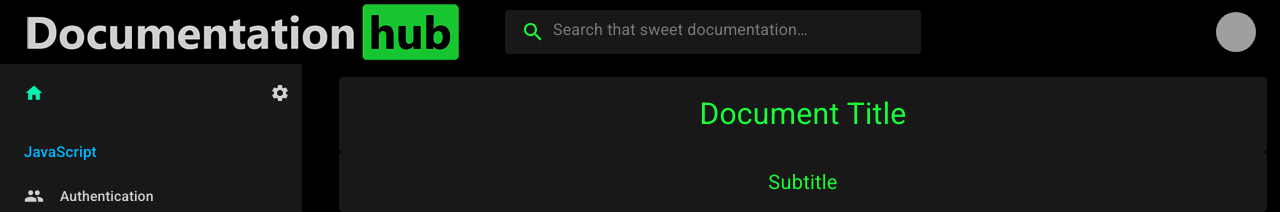
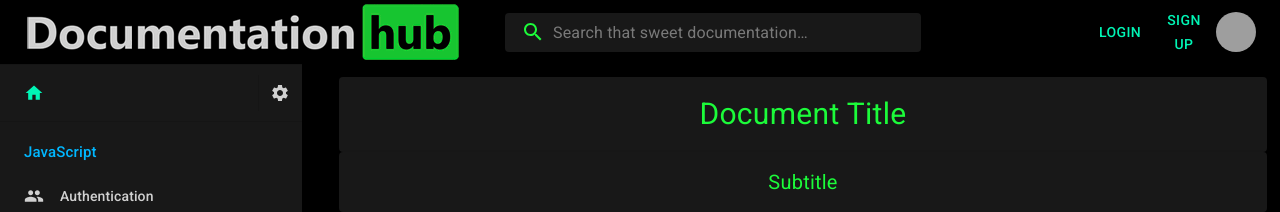
Before and after one commit to T0mWhite/dochub, a React (Create React App) app in the folder client/: page / in a window 1280 px wide. Shown: the top 212 px of the page. Built offline with nearby package versions, Linux system fonts and the light colour scheme; grey boxes are pictures that could not be loaded.

Commit message:
Hi Future Employers

```diff
--- a/client/src/components/DrawerTest/index.js
+++ b/client/src/components/DrawerTest/index.js
@@ -17,7 +17,7 @@
 import Tooltip from '@mui/material/Tooltip';
 import MenuItem from '@mui/material/MenuItem';
 
-const pages = ['Products', 'Pricing', 'About'];
+
 const settings = ['Profile', 'Account', 'Dashboard', 'Logout'];
 
 const Search = styled('div')(({ theme }) => ({
@@ -58,6 +58,20 @@
       width: '40ch',
     },
   },
+}));
+
+const SignUp = styled(Button)(({ theme }) => ({
+  height: '100%',
+  position: 'absolute',
+  display: 'flex',
+  color: theme.palette.secondary.main,
+}));
+
+const LogIn = styled(Button)(({ theme }) => ({
+  height: '100%',
+  position: 'absolute',
+  display: 'flex',
+  color: theme.palette.secondary.main,
 }));
 
 const ResponsiveAppBar = () => {
@@ -126,7 +140,7 @@
               <SearchIcon />
             </SearchIconWrapper>
             <StyledInputBase
-              placeholder="Search that sweet documentation…"
+              placeholder="Search..."
               inputProps={{ 'aria-label': 'search' }}
               theme={{ }}
             />
@@ -152,14 +166,13 @@
               theme={{ }}
             />
             </Search>
-              <Button
-
-                onClick={handleCloseNavMenu}
-                sx={{ my: 2, color: 'white', display: 'block' }}
-              >
-              </Button>
           </Box>
-
+          <Button>
+          <LogIn>Login</LogIn>
+          </Button>
+          <Button>
+          <SignUp>Sign UP</SignUp>
+          </Button>
           <Box sx={{ flexGrow: 0 }}>
             <Tooltip title="Open settings">
               <IconButton onClick={handleOpenUserMenu} sx={{ p: 0 }}>
```
Also changed, not shown: client/src/static/images/LogoMain.png (deleted).
